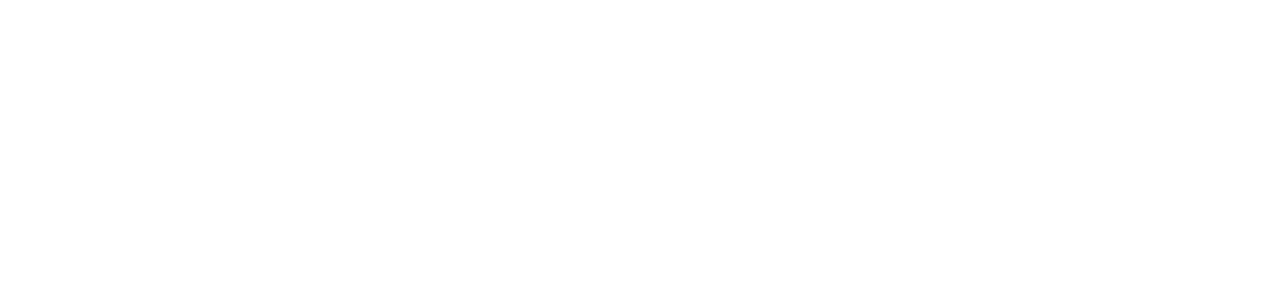
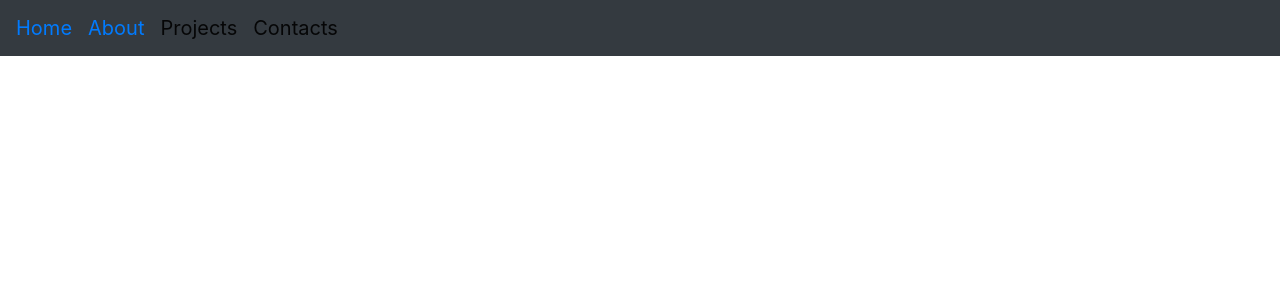
Before and after one commit to nmuchiri/Naomi-Portfolio, a React (Create React App) app: page /about in a window 1280 px wide. Shown: the top 300 px of the page. Built offline with nearby package versions, Linux system fonts and the light colour scheme.

Commit message:
importing Layout.js for web strucutre

```diff
--- a/package.json
+++ b/package.json
@@ -6,7 +6,9 @@
     "@testing-library/jest-dom": "^5.11.10",
     "@testing-library/react": "^11.2.6",
     "@testing-library/user-event": "^12.8.3",
+    "bootstrap": "^4.6.0",
     "react": "^17.0.2",
+    "react-bootstrap": "^1.5.2",
     "react-dom": "^17.0.2",
     "react-scripts": "4.0.3",
     "web-vitals": "^1.1.1"
--- a/src/App.js
+++ b/src/App.js
@@ -1,13 +1,20 @@
 import { Switch, Route } from 'react-router-dom'
+import 'bootstrap/dist/css/bootstrap.min.css';
+
 
 // component imports
 import Home from "./components/Home"
+import About from "./components/About"
+import Layout from"./components/common/Layout"
 
 const App =()=>{
   return (
-    <Switch>
-      <Route exact path ="/" component={Home} />
-    </Switch>
+    <Layout>
+      <Switch>
+        <Route exact path ={["/", "/home"]} component ={Home} />
+        <Route excat path ="/about" component ={About} />
+      </Switch>
+    </Layout>
   )
 }
 
--- /dev/null
+++ b/src/components/About.js
@@ -0,0 +1,11 @@
+const About =()=>{
+
+    return(
+        <div>
+            <h1>This is all about me</h1>
+        </div>
+    )
+
+}
+
+export default About
--- /dev/null
+++ b/src/components/common/Layout.js
@@ -0,0 +1,29 @@
+import Navbar from 'react-bootstrap/Navbar'
+import {Link} from 'react-router-dom'
+
+
+
+const Layout =()=>{
+
+    return(
+        <div>
+            <div>
+            <Navbar bg="dark">
+            <Navbar.Brand>
+                <Link to ={'/home'}>Home</Link>
+            </Navbar.Brand>
+            <Navbar.Brand>
+            <Link to ={'/about'}>About</Link>
+                </Navbar.Brand>
+            <Navbar.Brand>Projects</Navbar.Brand>
+            <Navbar.Brand>Contacts</Navbar.Brand>
+            </Navbar>
+            </div>
+        </div>
+
+    )
+
+
+}
+
+export default Layout
--- a/src/index.js
+++ b/src/index.js
@@ -10,8 +10,3 @@
   </BrowserRouter>,
   document.getElementById("root")
 );
-
-// If you want to start measuring performance in your app, pass a function
-// to log results (for example: reportWebVitals(console.log))
-// or send to an analytics endpoint. Learn more: https://bit.ly/CRA-vitals
-// reportWebVitals();
```
Also changed, not shown: 1 other file (tests, documents, lock files or other folders).
